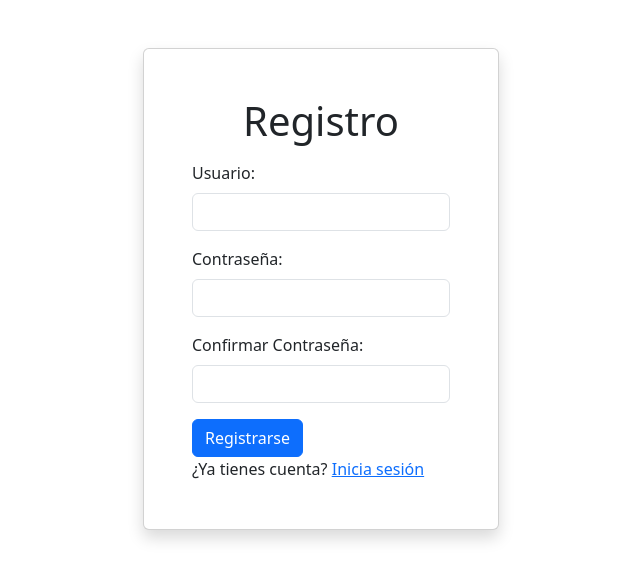
After one commit to fisiangel14/login2, a Django app: page /register/ in a window 1280 px wide. The commit adds this page. Shown: the top 580 px of the page, without its empty margins (319-959 px from the left). Run offline with Django 5.2, Linux system fonts and the light colour scheme.

Commit message:
level 3 finish - registrar usuario

```diff
--- /dev/null
+++ b/login/templates/login/register.html
@@ -0,0 +1,119 @@
+<!DOCTYPE html>
+<html lang="es">
+<head>
+    <meta charset="UTF-8">
+    <meta name="viewport" content="width=device-width, initial-scale=1.0">
+    <title>Registro de Usuario</title>
+    <!-- <style>
+        body {
+            font-family: Arial, sans-serif;
+            display: flex;
+            justify-content: center;
+            align-items: center;
+            min-height: 100vh;
+            background-color: #f0f0f0;
+        }
+        .container {
+            background-color: white;
+            padding: 40px;
+            border-radius: 8px;
+            box-shadow: 0 2px 10px rgba(0,0,0,0.1);
+            width: 100%;
+            max-width: 400px;
+        }
+        h1 {
+            text-align: center;
+            color: #333;
+        }
+        .form-group {
+            margin-bottom: 15px;
+        }
+        label {
+            display: block;
+            margin-bottom: 5px;
+            color: #555;
+            font-weight: bold;
+        }
+        input {
+            width: 100%;
+            padding: 10px;
+            border: 1px solid #ddd;
+            border-radius: 4px;
+            box-sizing: border-box;
+            font-size: 14px;
+        }
+        input:focus {
+            outline: none;
+            border-color: #4CAF50;
+        }
+        button {
+            width: 100%;
+            padding: 12px;
+            background-color: #4CAF50;
+            color: white;
+            border: none;
+            border-radius: 4px;
+            font-size: 16px;
+            cursor: pointer;
+            font-weight: bold;
+        }
+        button:hover {
+            background-color: #45a049;
+        }
+        .login-link {
+            text-align: center;
+            margin-top: 15px;
+            font-size: 14px;
+        }
+        .login-link a {
+            color: #4CAF50;
+            text-decoration: none;
+        }
+    </style> -->
+    <link href="https://cdn.jsdelivr.net/npm/bootstrap@5.3.3/dist/css/bootstrap.min.css" rel="stylesheet">
+</head>
+<body>
+    <div class="container mt-5">
+        <div class="row justify-content-center">
+            <div class="col-md-4">
+                <div class="card p-5 shadow">
+
+
+                    <h1 class="text-center mb-3">Registro</h1>
+                        <form method="POST" action="{% url 'register' %}">
+                            {% csrf_token %}
+                            <div class="mb-3">
+                                <label for="username" class="form-label">Usuario:</label>
+                                <input type="text" id="username" name="username" class="form-control" required>
+                            </div>
+                            <!-- <div class="form-group">
+                            <label for="email">Correo Electrónico:</label>
+                            <input type="email" id="email" name="email" class="form-control" required>
+                        </div> -->
+                            <div class="mb-3">
+                                <label for="password" class="form-label">Contraseña:</label>
+                                <input type="password" id="password" name="password" class="form-control" required>
+                            </div>
+                            <div class="mb-3">
+                                <label for="password-confirm" class="form-label">Confirmar Contraseña:</label>
+                                <input type="password" id="password-confirm" name="password_confirm" class="form-control" required>
+                            </div>
+
+                            {% if error %}
+                                <div class="alert alert-danger">
+                                    {{ error }}
+                                </div>
+                            {% endif %}
+
+                            <button type="submit" class="btn btn-primary">Registrarse</button>
+                        </form>
+                    <div class="login-link">
+                        ¿Ya tienes cuenta? <a href="{% url 'login' %}">Inicia sesión</a>
+                    </div>
+
+                </div>
+            </div>
+        </div>
+    </div>
+</body>
+</html>
--- a/login/views.py
+++ b/login/views.py
@@ -1,6 +1,7 @@
 from django.shortcuts import render, redirect
 from django.contrib.auth import authenticate,login,logout
 from django.contrib.auth.decorators import login_required
+from django.contrib.auth.models import User
 
 # Create your views here.
 def login_view(request):
@@ -33,3 +34,24 @@ def home(request):
 def logout_view(request):
     logout(request)
     return redirect('login')
+
+def register_view(request):
+    if request.method == 'POST':
+        username = request.POST.get('username', '').strip()
+        password = request.POST.get('password')
+        password_confirm = request.POST.get('password_confirm')
+
+        #Validar campos vacíos
+        if not username or not password or not password_confirm:
+            return render(request, 'login/register.html', {'error': 'Todos los campos son obligatorios'})
+        #Validar confirmación de password
+        if password != password_confirm:
+            return render(request, 'login/register.html', {'error': 'Las contraseñas no coinciden'})
+        #Validar si el usuario existe
+        if User.objects.filter(username=username).exists():
+            return render(request, 'login/register.html', {'error': 'El nombre de usuario ya existe'})
+
+        User.objects.create_user(username=username, password=password)
+        return redirect('login')
+
+    return render(request,'login/register.html')
--- a/login2/settings.py
+++ b/login2/settings.py
@@ -119,3 +119,7 @@ USE_TZ = True
 STATIC_URL = 'static/'
 
 LOGIN_URL = '/login/'
+
+SESSION_COOKIE_AGE = 60 * 60 * 24  # 1 día
+
+SESSION_EXPIRE_AT_BROWSER_CLOSE = True
--- a/login2/urls.py
+++ b/login2/urls.py
@@ -27,4 +27,5 @@ urlpatterns = [
     path('home/', login_views.home, name='home'),
     path('logout', login_views.logout_view, name='logout'),
     path('solicitud/', solicitud_views.solicitud_producto, name='solicitud_producto'),
+    path('register/', login_views.register_view, name='register'),
 ]
```
Also changed, not shown: login/templates/login/login.html (+14 -2 lines).
